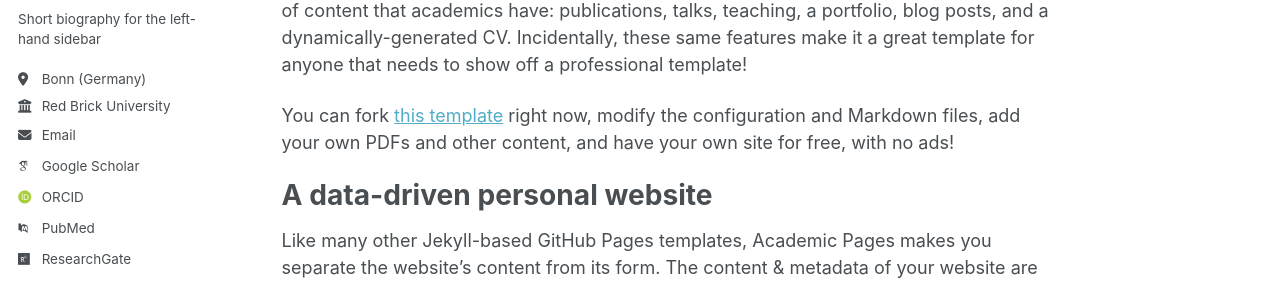
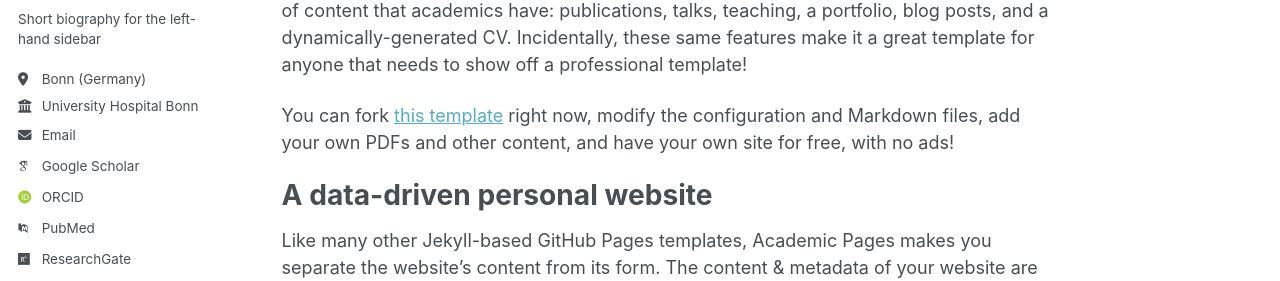
Before and after one commit to cheuserloy/cheuserloy.github.io, a Jekyll site: the page built from _pages/about.md, in a window 1280 px wide. Shown: the part 307-588 px from the top of the page. Built offline with Jekyll 4.4.1, drawn with Linux system fonts in a browser that asks for light colours; some web fonts are replaced; a script that is not in the unit is left out.

Commit message:
Update _config.yml

```diff
--- a/_config.yml
+++ b/_config.yml
@@ -28,9 +28,9 @@ author:
   pronouns         : # example: "she/her"
   bio              : "Short biography for the left-hand sidebar"
   location         : "Bonn (Germany)"
-  employer         : "Red Brick University"
+  employer         : "University Hospital Bonn"
   uri              : # URL
-  email            : "none@example.org"
+  email            : "chl@uni-bonn.de"
 
   # Academic websites
   academia         : # URL
```
